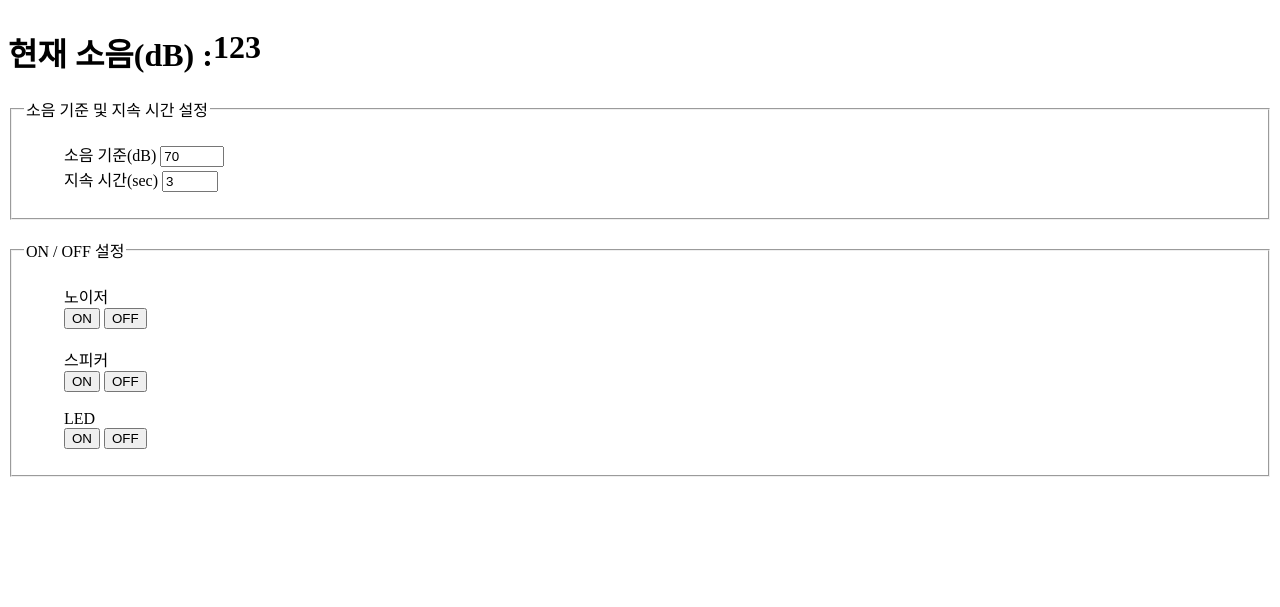
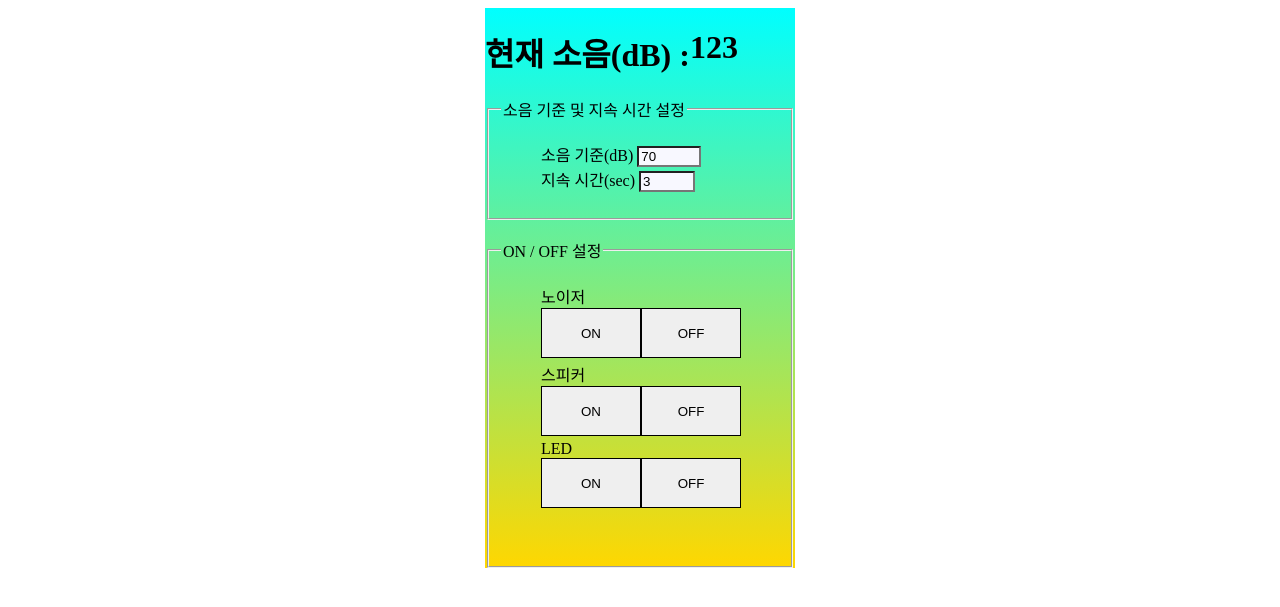
Before and after one commit to Aaron5620/Noiser, a Flask app: page / in a window 1280 px wide. Shown: the top 607 px of the page. Run offline with Flask 2, Linux system fonts and the light colour scheme.

Commit message:
make html

```diff
--- a/templates/index.html
+++ b/templates/index.html
@@ -1,4 +1,3 @@
-<!DOCTYPE html>
 <html lang="ko">
 
 <head>
@@ -7,16 +6,45 @@
     <meta name="viewport" content="width=device-width, initial-scale=1.0">
     <title>Noiser</title>
     <style>
+
 .dB{
     float: left;
 }
 .Result{
     float: left;
 }
+#on:hover{
+    background-color:lime;
+
+}
+#off:hover{
+    background-color: red;
+}
+#num{
+    background-color: ghostwhite;
+}
+#container{
+    width: 310px;
+    margin: 0 auto;
+    background: linear-gradient( to bottom, cyan, gold );
+}
+.onoff{
+    height: 310px;
+}
+.noiser {
+    float: left;
+    border: 1px solid;
+    width: 100px;
+    height: 50px;
+    display: flex;
+    align-items: center;
+    justify-content: center;
+}
     </style>
 </head>
 
 <body>
+    <div id="container">
         <form>
             <div class="dB">
                 <h1>현재 소음(dB) : </h1>
@@ -29,42 +57,47 @@
                 <ul style="list-style-type: none;">
                     <li>
                         <label for="">소음 기준(dB)</label>
-                    <input type="number" min="50" max="150" placeholder="50~150" value="70">
+                        <input id="num" type="number" min="50" max="150" placeholder="50~150" value="70">
 
                     </li>
                     <li>
                         <label for="">지속 시간(sec)</label>
-                    <input type="number" min="0" max="10" placeholder="0~10" value="3">
+                        <input id="num" type="number" min="0" max="10" placeholder="0~10" value="3">
                     </li>
                 </ul>
             </fieldset>
             <br>
-        <fieldset >
+            <fieldset class="onoff">
                 <legend>ON / OFF 설정</legend>
                 <ul style="list-style-type: none;">
                     <li>
                         <label for="">노이저</label>
                         <br>
-                    <input type="button" value="ON">
-                    <input type="button" value="OFF">
+                        <input id="on" class="noiser" type="button" value="ON">
+                        <input id="OFF"  class="noiser" type="button" value="OFF">
                     </li>
                     <br>
+                    <br>
+                    <br>
                     <li>
-                    <label for="">스피커</label>
+                        <label" for="">스피커</label>
                         <br>
-                    <input type="button" value="ON">
-                    <input type="button" value="OFF">
+                        <input id="on" class="noiser" type="button" value="ON">
+                        <input id="off" class="noiser" type="button" value="OFF">
                     </li>
+                    <br>
+                    <br>
                     <br>
                     <li>
                         <label for="">LED</label>
                         <br>
-                    <input type="button" value="ON">
-                    <input type="button" value="OFF">
+                        <input id="on" class="noiser" type="button" value="ON">
+                        <input id="off" class="noiser" type="button" value="OFF">
                     </li>
+                    <br>
                 </ul>
             </fieldset>
         </form>
+    </div>
 </body>
-
 </html>
```
Lines whose indentation alone changed are shown as unchanged.
